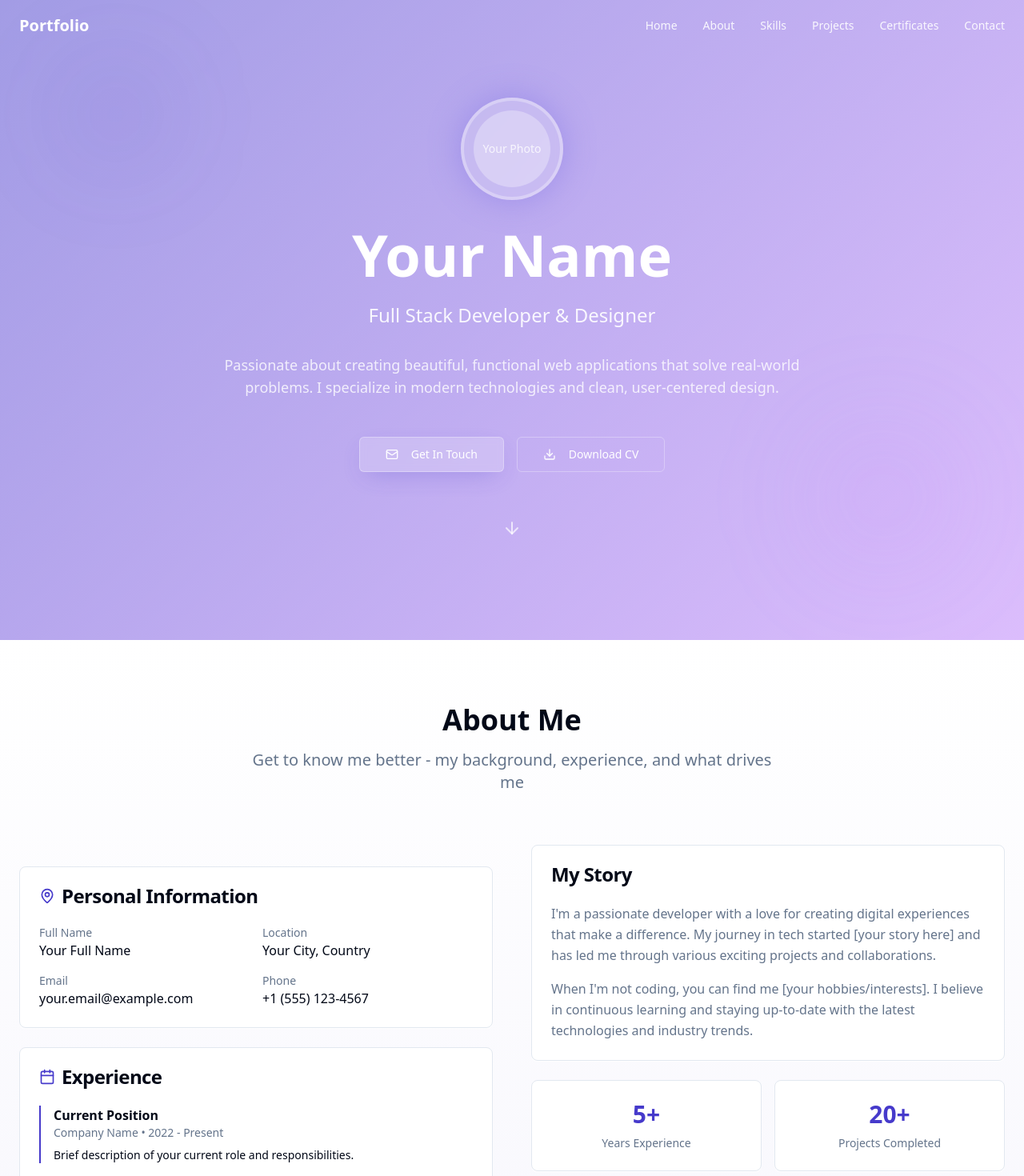
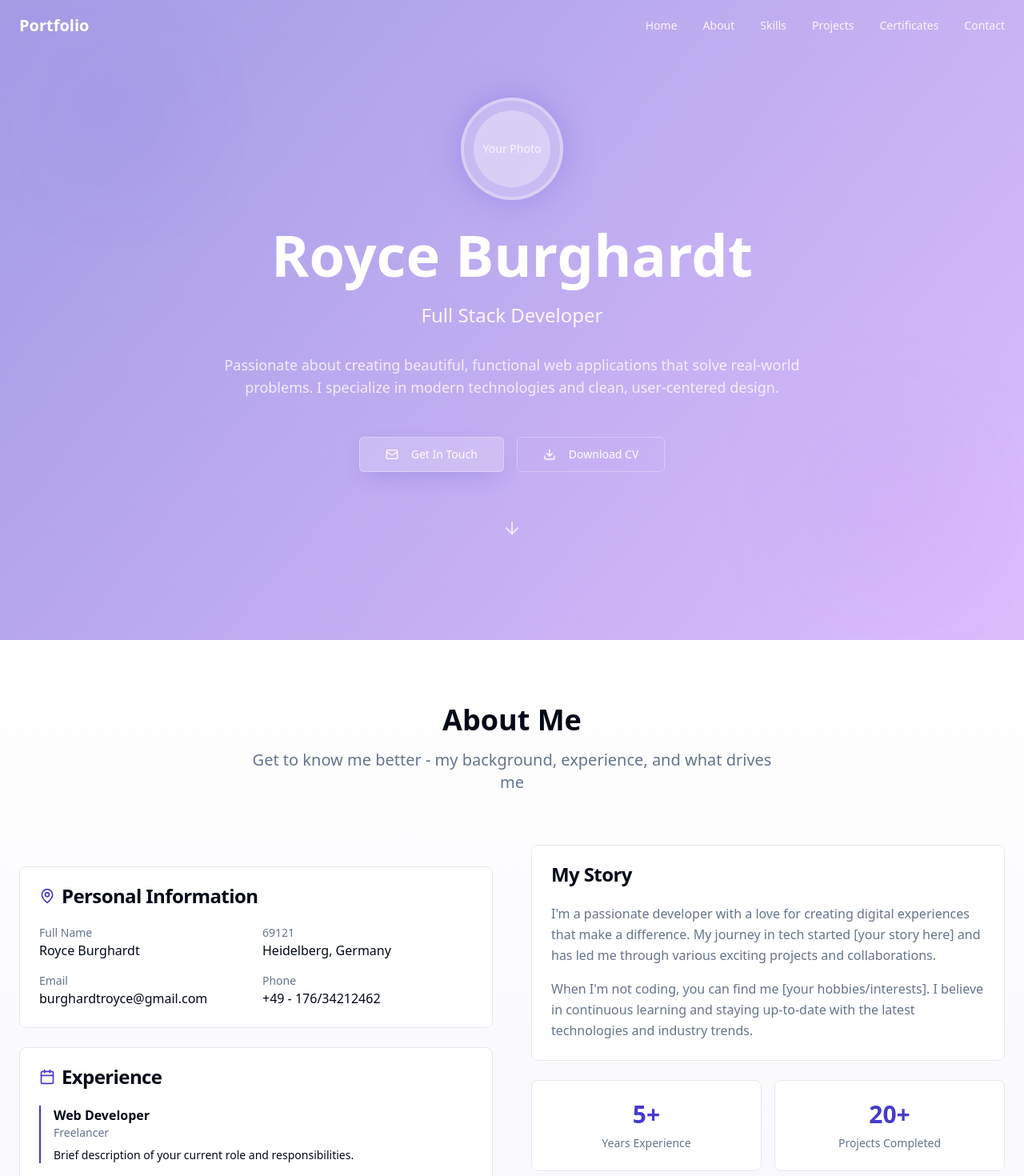
Before and after one commit to royceburghardt/credential-curation-zone, a React (Vite) app: page / in a window 1280 px wide. Shown: the top 1470 px of the page at 80% size. Built offline with nearby package versions, Linux system fonts and the light colour scheme.

Commit message:
Visual edit in Lovable
Edited UI in Lovable

```diff
--- a/src/components/portfolio/About.tsx
+++ b/src/components/portfolio/About.tsx
@@ -26,19 +26,19 @@ export function About() {
                 <div className="grid grid-cols-2 gap-4">
                   <div>
                     <p className="text-sm text-muted-foreground">Full Name</p>
-                    <p className="font-medium">Your Full Name</p>
+                    <p className="font-medium">Royce Burghardt</p>
                   </div>
                   <div>
-                    <p className="text-sm text-muted-foreground">Location</p>
-                    <p className="font-medium">Your City, Country</p>
+                    <p className="text-sm text-muted-foreground">69121</p>
+                    <p className="font-medium">Heidelberg, Germany</p>
                   </div>
                   <div>
                     <p className="text-sm text-muted-foreground">Email</p>
-                    <p className="font-medium">your.email@example.com</p>
+                    <p className="font-medium">burghardtroyce@gmail.com</p>
                   </div>
                   <div>
                     <p className="text-sm text-muted-foreground">Phone</p>
-                    <p className="font-medium">+1 (555) 123-4567</p>
+                    <p className="font-medium">+49 - 176/34212462</p>
                   </div>
                 </div>
               </CardContent>
@@ -54,8 +54,8 @@ export function About() {
               <CardContent>
                 <div className="space-y-4">
                   <div className="border-l-2 border-primary pl-4">
-                    <h4 className="font-semibold">Current Position</h4>
-                    <p className="text-sm text-muted-foreground">Company Name • 2022 - Present</p>
+                    <h4 className="font-semibold">Web Developer</h4>
+                    <p className="text-sm text-muted-foreground">Freelancer</p>
                     <p className="text-sm mt-2">Brief description of your current role and responsibilities.</p>
                   </div>
                   <div className="border-l-2 border-muted pl-4">
--- a/src/components/portfolio/Hero.tsx
+++ b/src/components/portfolio/Hero.tsx
@@ -22,10 +22,10 @@ export function Hero() {
 
           {/* Main Content */}
           <h1 className="text-5xl md:text-7xl font-bold text-white mb-6 animate-slide-in-left">
-            Your Name
+            Royce Burghardt
           </h1>
           <p className="text-xl md:text-2xl text-white/90 mb-8 max-w-2xl mx-auto animate-slide-in-left" style={{ animationDelay: '0.2s' }}>
-            Full Stack Developer & Designer
+            Full Stack Developer
           </p>
           <p className="text-lg text-white/80 mb-12 max-w-3xl mx-auto animate-slide-in-left" style={{ animationDelay: '0.4s' }}>
             Passionate about creating beautiful, functional web applications that solve real-world problems.
--- a/src/components/portfolio/Skills.tsx
+++ b/src/components/portfolio/Skills.tsx
@@ -20,7 +20,6 @@ export function Skills() {
       icon: <Database className="h-5 w-5" />,
       skills: [
         { name: "Node.js", level: 82 },
-        { name: "Python", level: 75 },
         { name: "PostgreSQL", level: 78 },
         { name: "MongoDB", level: 70 }
       ]
```
